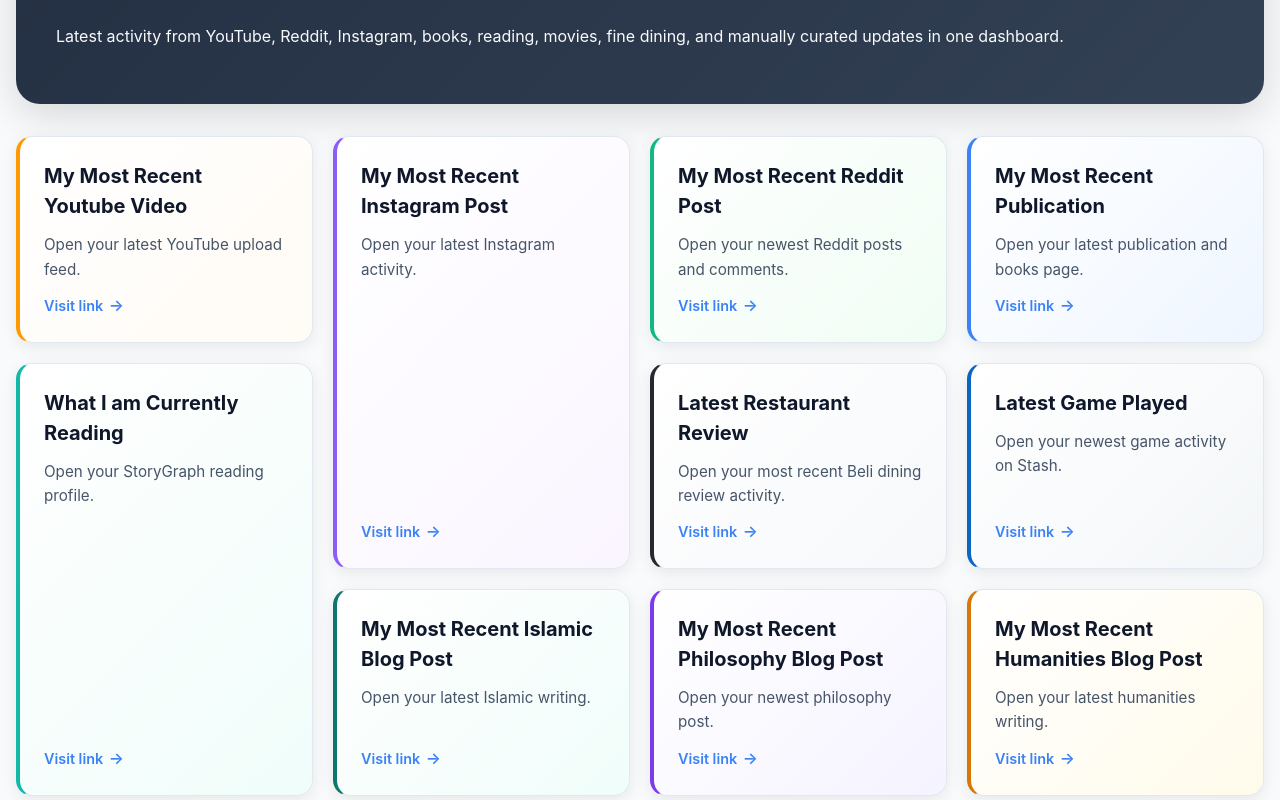
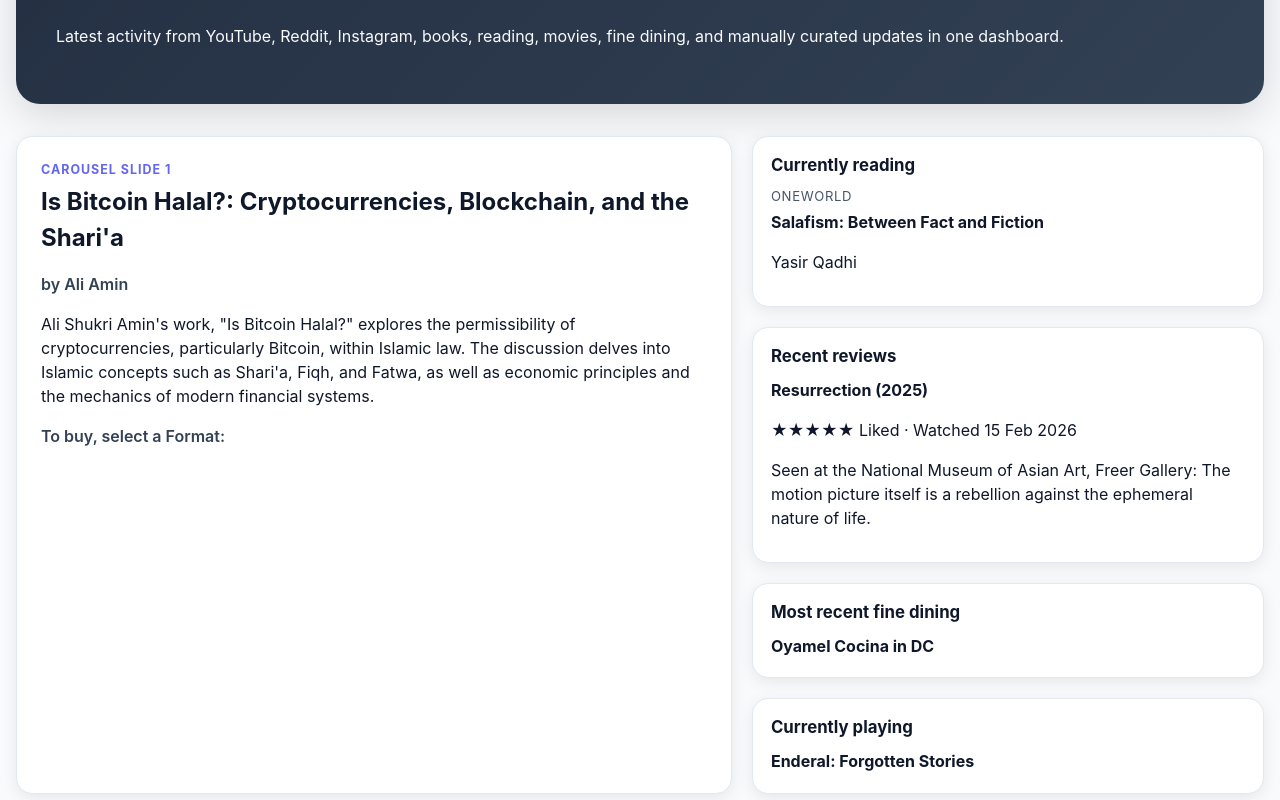
Before and after one commit to AliSMAmin/portfolio, a React app in the folder frontend/: page / in a window 1280 px wide. Shown: the part 660-1460 px from the top of the page. Built offline with nearby package versions, Linux system fonts and the light colour scheme; the HTML template or start-up script is replaced by a standard one.

Commit message:
Add requested default carousel and activity highlight content

```diff
--- a/frontend/src/App.css
+++ b/frontend/src/App.css
@@ -86,6 +86,72 @@
   border-radius: 0.75rem;
   display: block;
   border: 1px solid rgba(148, 163, 184, 0.4);
+}
+
+.default-highlights {
+  display: grid;
+  grid-template-columns: 1.4fr 1fr;
+  gap: 1.25rem;
+  margin-bottom: 2rem;
+}
+
+.highlight-card,
+.mini-highlight {
+  background: #fff;
+  border-radius: 1rem;
+  border: 1px solid #e2e8f0;
+  box-shadow: 0 4px 16px rgba(0, 0, 0, 0.08);
+}
+
+.highlight-card {
+  padding: 1.5rem;
+}
+
+.highlight-card h2 {
+  margin: 0.25rem 0 0.5rem;
+}
+
+.highlight-label {
+  margin: 0;
+  font-size: 0.78rem;
+  text-transform: uppercase;
+  letter-spacing: 0.08em;
+  color: #6366f1;
+  font-weight: 700;
+}
+
+.highlight-meta,
+.highlight-note {
+  font-weight: 600;
+  color: #334155;
+}
+
+.highlight-grid {
+  display: grid;
+  grid-template-columns: 1fr;
+  gap: 1.25rem;
+}
+
+.mini-highlight {
+  padding: 1rem 1.1rem;
+}
+
+.mini-highlight h3 {
+  margin: 0 0 0.55rem;
+  font-size: 1.05rem;
+}
+
+.mini-brand {
+  margin: 0;
+  font-size: 0.82rem;
+  color: #475569;
+  text-transform: uppercase;
+  letter-spacing: 0.05em;
+}
+
+.mini-title {
+  margin: 0.2rem 0;
+  font-weight: 700;
 }
 
 /* Platform-inspired resource cards with masonry layout */
@@ -618,6 +684,7 @@
     padding: 1.5rem;
   }
 
+  .default-highlights,
   .resource-grid,
   .feed-grid {
     grid-template-columns: 1fr;
--- a/frontend/src/App.jsx
+++ b/frontend/src/App.jsx
@@ -366,6 +366,51 @@
         </p>
       </header>
 
+      <section className="default-highlights" aria-label="Default featured updates">
+        <article className="highlight-card">
+          <p className="highlight-label">Carousel slide 1</p>
+          <h2>Is Bitcoin Halal?: Cryptocurrencies, Blockchain, and the Shari'a</h2>
+          <p className="highlight-meta">by Ali Amin</p>
+          <p>
+            Ali Shukri Amin&apos;s work, &quot;Is Bitcoin Halal?&quot; explores the permissibility
+            of cryptocurrencies, particularly Bitcoin, within Islamic law. The
+            discussion delves into Islamic concepts such as Shari&apos;a, Fiqh, and
+            Fatwa, as well as economic principles and the mechanics of modern
+            financial systems.
+          </p>
+          <p className="highlight-note">To buy, select a Format:</p>
+        </article>
+
+        <div className="highlight-grid">
+          <article className="mini-highlight">
+            <h3>Currently reading</h3>
+            <p className="mini-brand">Oneworld</p>
+            <p className="mini-title">Salafism: Between Fact and Fiction</p>
+            <p>Yasir Qadhi</p>
+          </article>
+
+          <article className="mini-highlight">
+            <h3>Recent reviews</h3>
+            <p className="mini-title">Resurrection (2025)</p>
+            <p>★★★★★ Liked · Watched 15 Feb 2026</p>
+            <p>
+              Seen at the National Museum of Asian Art, Freer Gallery: The motion
+              picture itself is a rebellion against the ephemeral nature of life.
+            </p>
+          </article>
+
+          <article className="mini-highlight">
+            <h3>Most recent fine dining</h3>
+            <p className="mini-title">Oyamel Cocina in DC</p>
+          </article>
+
+          <article className="mini-highlight">
+            <h3>Currently playing</h3>
+            <p className="mini-title">Enderal: Forgotten Stories</p>
+          </article>
+        </div>
+      </section>
+
       <section className="resource-grid" aria-label="Ali profile resources">
         {profileLinks.map((resource) => (
           <article key={resource.id} className="resource-card">
```
